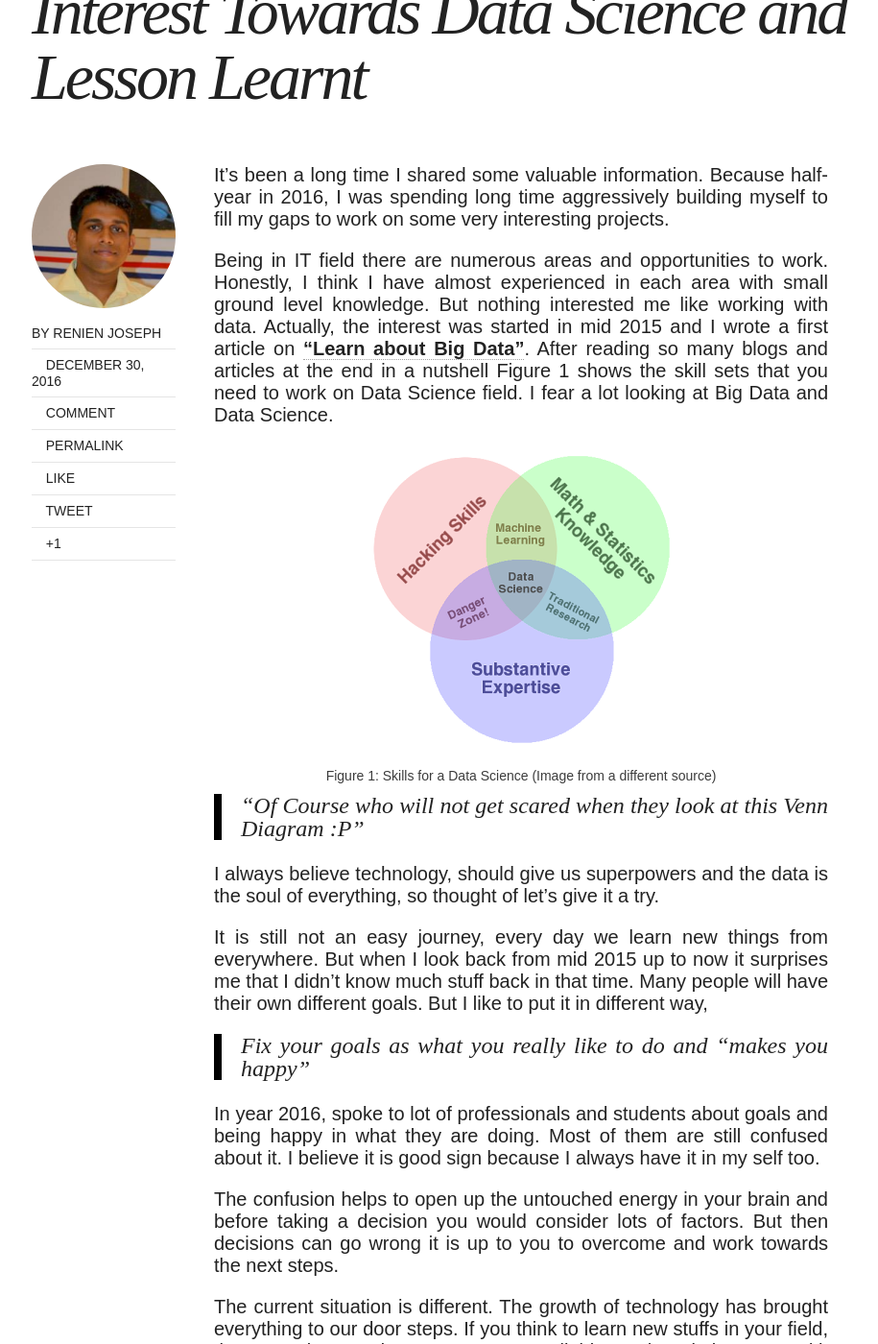
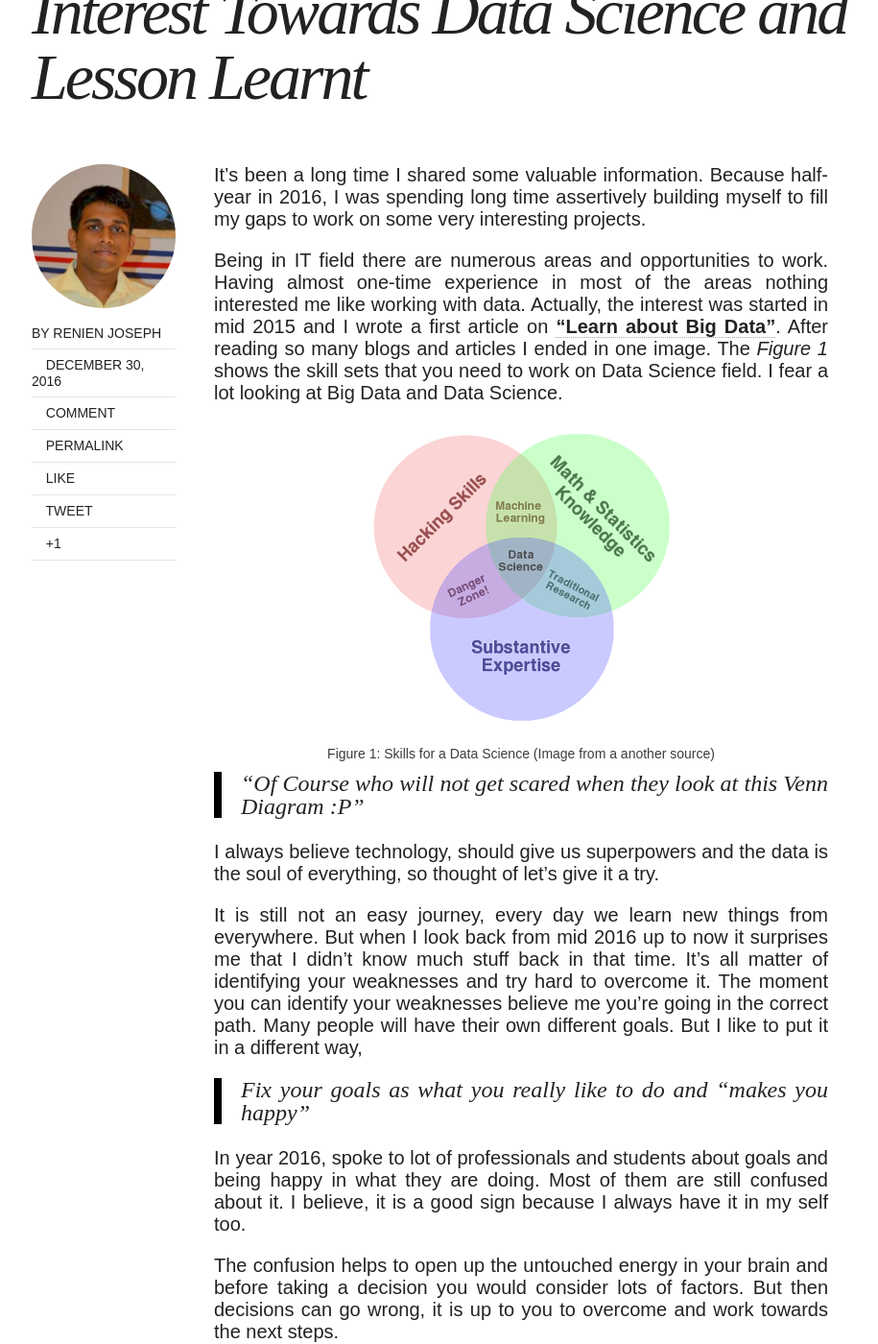
Before and after one commit to Renien/Renien.github.io, a Jekyll site: the page built from _posts/articles/2016-12-30-interest-towards-ds-lesson-learnt.md, in a window 1280 px wide and 1400 px high, scrolled down 475 px. Shown: the whole window at 96% size, without its empty margins (127-1042 px from the left). Built offline with Jekyll 4.4.1, drawn with Linux system fonts in a browser that asks for light colours; nearby versions of some CDN libraries; comment, search, counter and statistics services are not loaded; some of the changed text lies outside the part shown.

Commit message:
Modified the data with more content

```diff
--- a/_posts/articles/2016-12-30-interest-towards-ds-lesson-learnt.md
+++ b/_posts/articles/2016-12-30-interest-towards-ds-lesson-learnt.md
@@ -13,13 +13,13 @@ comments: true
 share: true
 ---
 
-It’s been a long time I shared some valuable information. Because half-year in 2016, I was spending long time aggressively building myself to fill my gaps to work on some very interesting projects.
+It’s been a long time I shared some valuable information. Because half-year in 2016, I was spending long time assertively building myself to fill my gaps to work on some very interesting projects.
 
-Being in IT field there are numerous areas and opportunities to work. Honestly, I think I have almost experienced in each area with small ground level knowledge. But nothing interested me like working with data. Actually, the interest was started in mid 2015 and I wrote a first article on [**“Learn about Big Data”**](http://renien.com/articles/learn-about-big-data/){:target="_blank"}. After reading so many blogs and articles at the end in a nutshell Figure 1 shows the skill sets that you need to work on Data Science field. I fear a lot looking at Big Data and Data Science.
+Being in IT field there are numerous areas and opportunities to work. Having almost one-time experience in most of the areas nothing interested me like working with data. Actually, the interest was started in mid 2015 and I wrote a first article on [**“Learn about Big Data”**](http://renien.com/articles/learn-about-big-data/){:target="_blank"}. After reading so many blogs and articles I ended in one image. The _Figure 1_ shows the skill sets that you need to work on Data Science field. I fear a lot looking at Big Data and Data Science.
 
 <figure style="text-align: center;">
 	<a href="/articles/data-science-vd.png"><img src="/articles/data-science-vd.png" alt="image" ></a>
-    <figcaption>Figure 1: Skills for a Data Science (Image from a different source)
+    <figcaption>Figure 1: Skills for a Data Science (Image from a another source)
     </figcaption>
 </figure>
 
@@ -27,17 +27,17 @@ Being in IT field there are numerous areas and opportunities to work. Honestly,
 
 I always believe technology, should give us superpowers and the data is the soul of everything, so thought of let’s give it a try.
 
-It is still not an easy journey, every day we learn new things from everywhere. But when I look back from mid 2015 up to now it surprises me that I didn’t know much stuff back in that time. Many people will have their own different goals. But I like to put it in different way,
+It is still not an easy journey, every day we learn new things from everywhere. But when I look back from mid 2016 up to now it surprises me that I didn’t know much stuff back in that time. It’s all matter of identifying your weaknesses and try hard to overcome it. The moment you can identify your weaknesses believe me you’re going in the correct path. Many people will have their own different goals. But I like to put it in a different way,
 
 > Fix your goals as what you really like to do and “makes you happy”
 
-In year 2016, spoke to lot of professionals and students about goals and being happy in what they are doing.  Most of them are still confused about it. I believe it is good sign because I always have it in my self too.
+In year 2016, spoke to lot of professionals and students about goals and being happy in what they are doing.  Most of them are still confused about it. I believe, it is a good sign because I always have it in my self too.
 
-The confusion helps to open up the untouched energy in your brain and before taking a decision you would consider lots of factors. But then decisions can go wrong it is up to you to overcome and work towards the next steps.
+The confusion helps to open up the untouched energy in your brain and before taking a decision you would consider lots of factors. But then decisions can go wrong, it is up to you to overcome and work towards the next steps.
 
 The current situation is different. The growth of technology has brought everything to our door steps. If you think to learn new stuffs in your field, there are plenty and more resources available out there in internet and it is in our hand to find all our diamonds.
 
-Later when you realise what you actually want to do in your life, My dear friends just don’t think your too late. Take the day as your start date and work hard on them and results will follow you.
+Later if you realise what you really actually want to do in your life, My dear friends just don’t think you're too late. Take that day as your start date and work hard on them and results will follow you.
 
 > “Life is about growing and improving and getting better”
 
```
